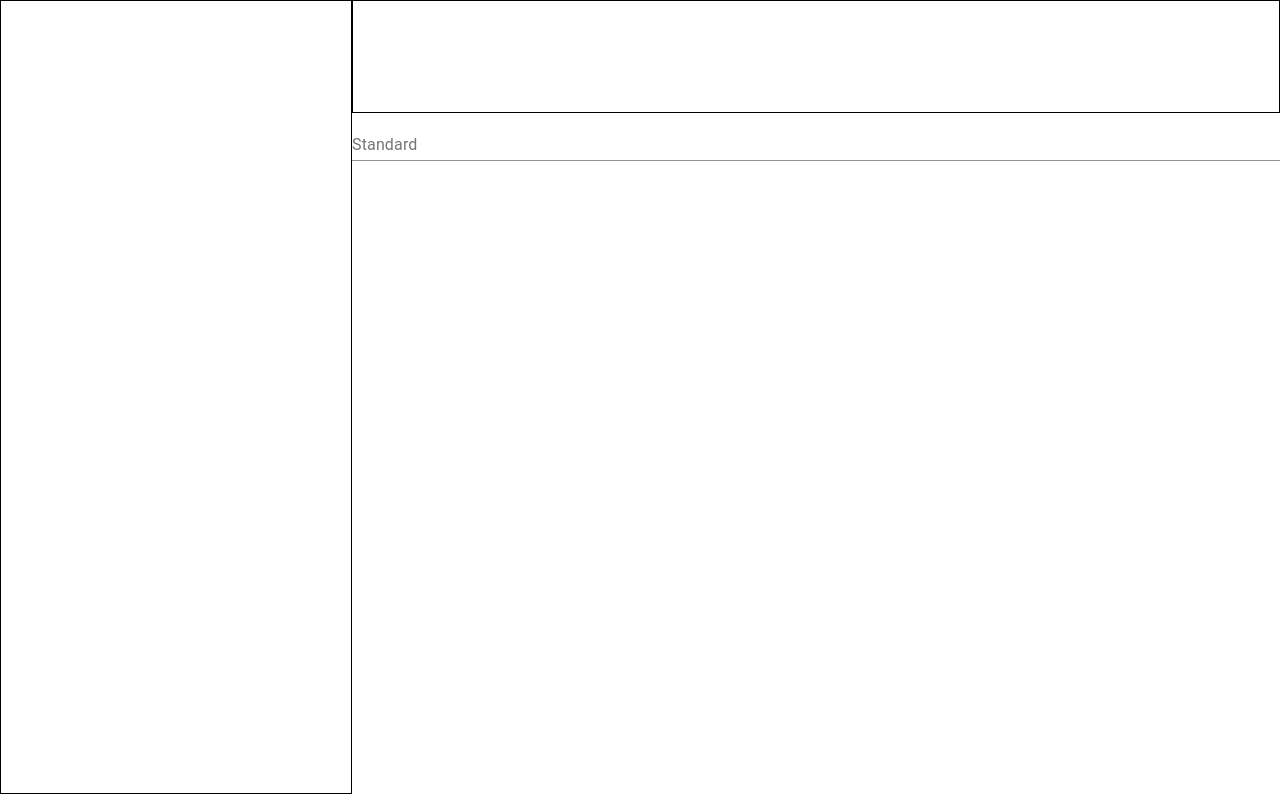
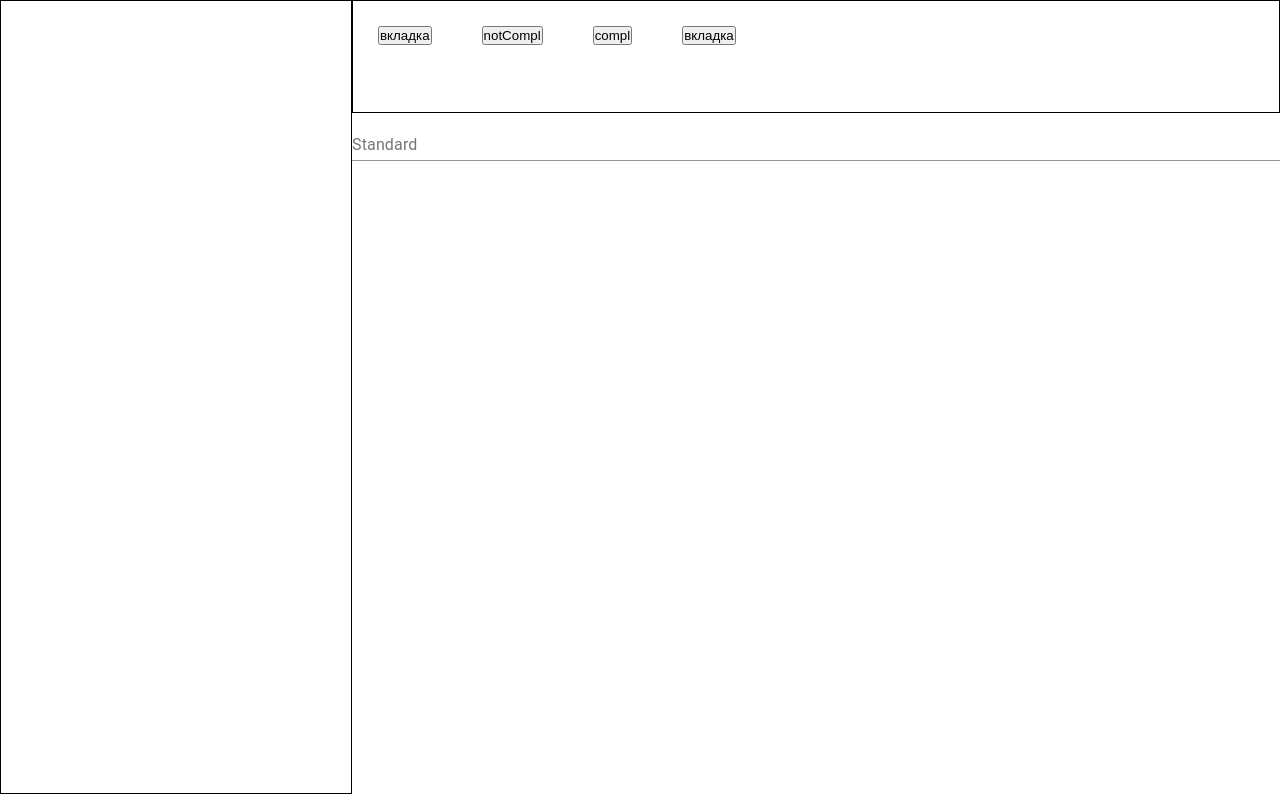
Before and after one commit to heffoo/ts-redux-dnd-todo, a React (Create React App) app: page / in a window 1280 px wide. Shown: the top 800 px of the page. Built offline with nearby package versions, Linux system fonts and the light colour scheme.

Commit message:
add filter and block dnd with it

```diff
--- a/src/App.scss
+++ b/src/App.scss
@@ -20,7 +20,7 @@
 .main-container {
   grid-area: 2 / 2 / 5 / 5;
 }
-.upper-tabs {
+.upper-tabs-container {
   grid-area: 1 / 2 / 2 / 6;
   border: 1px solid black;
 }
--- a/src/App.tsx
+++ b/src/App.tsx
@@ -7,22 +7,42 @@ import TextField from "@material-ui/core/TextField";
 import "./App.scss";
 import { useAppSelector } from "./store/store";
 import { Task } from "./components/Task";
+import { UpperTabs } from "./components/upper-tabs/upperTabs";
 
 function App() {
   const todos = useAppSelector((store) => store.app);
 
   const [value, setValue] = useState("");
-
+  const [taskState, setTaskState] = useState<string>("allTasks");
+  const [isFiltered, setFiltered] = useState<boolean>(false)
   const dispatch = useDispatch();
 
   useEffect(() => {
     localStorage.setItem("data", JSON.stringify(todos));
   }, [todos]);
 
-  console.log("23", todos);
+  const sortTasks = (a: TaskType, b: TaskType) => {
+    if (a.order < b.order) {
+      return 1;
+    } else {
+      return -1;
+    }
+  };
+
+  const showNotChecked = () => {};
+  const notCheckedTasks = todos.filter((task) => !task.completed);
+  const CheckedTasks = todos.filter((task) => task.completed);
+
+  let currentArray: any =
+    taskState === "allTasks"
+      ? todos
+      : taskState === "notCompleted"
+      ? notCheckedTasks
+      : taskState === "Completed" && CheckedTasks;
+
   return (
     <div className="App">
-      <div className="upper-tabs"></div>
+      <UpperTabs todos={todos} setFiltered={setFiltered} showNotChecked={showNotChecked} setTaskState={setTaskState} />
       <div className="side-pannel"></div>
       <div className="main-container">
         <form
@@ -44,8 +64,8 @@ function App() {
         <ul className="todo-list">
           <div className="block-scroll-wrapper">
             <div className="block-scroll">
-              {todos.map((todo: TaskType, index) => (
-                <Task key={todo.id} index={index} todo={todo} />
+              {currentArray.sort(sortTasks).map((todo: TaskType, index: number, todos: Array<TaskType>) => (
+                <Task key={todo.id} index={index} isFiltered={isFiltered} todo={todo} todos={todos} />
               ))}
             </div>
           </div>
--- a/src/action/actions.ts
+++ b/src/action/actions.ts
@@ -1,4 +1,4 @@
-import { AddTask, DelTask, ToggleTask, EditTask } from "../types/types";
+import {AddTask, DelTask, ToggleTask, EditTask, TaskType} from "../types/types";
 import * as consts from "../consts/consts";
 
 export const addTask = (text: string): AddTask => {
@@ -27,3 +27,8 @@ export const editTask = (id: string, value: string): EditTask => {
     value: value,
   };
 };
+
+export const setTasks = (tasks: Array<TaskType>) => ({
+  type: consts.SET_TASKS,
+  tasks
+})
--- a/src/components/Task.tsx
+++ b/src/components/Task.tsx
@@ -1,18 +1,22 @@
 import React, { FC, useState } from "react";
 import { useDispatch } from "react-redux";
 import { TaskType } from "../types/types";
-import { delTask, toggleTask, editTask } from "../action/actions";
+import { delTask, toggleTask, editTask, setTasks } from "../action/actions";
 import Checkbox from "@material-ui/core/Checkbox";
 import CloseIcon from "@material-ui/icons/Close";
 import SaveIcon from "@material-ui/icons/Save";
 import EditIcon from "@material-ui/icons/Edit";
 import "./Task.scss";
+
 interface Props {
   todo: TaskType;
   index: number;
+  todos: Array<TaskType>;
+  isFiltered: any;
 }
+let currentTask: TaskType | null = null;
 
-export const Task: FC<Props> = ({ todo }) => {
+export const Task: FC<Props> = ({ todo, todos, isFiltered }) => {
   const [isEditMode, setEditMode] = useState<boolean>(false);
 
   const dispatch = useDispatch();
@@ -33,8 +37,46 @@ export const Task: FC<Props> = ({ todo }) => {
     }
   };
 
+  const onDragStartHandler = (e: any, todo: TaskType) => {
+    currentTask = todo;
+  };
+
+  const onDragEndHandler = (e: any) => {
+    e.target.style.transition = "0.3s";
+    e.target.style.background = "white";
+  };
+
+  const onDragOverHandler = (e: any) => {
+    e.preventDefault();
+    e.target.style.background = "lightgray";
+  };
+
+  const onDropHandler = (e: any, todo: any) => {
+    e.preventDefault();
+    const todoMapped = todos.map((c: TaskType) => {
+      if (c.id === todo.id) {
+        return { ...c, order: currentTask?.order };
+      }
+      if (c.id === currentTask?.id) {
+        return { ...c, order: todo.order };
+      }
+      return c;
+    });
+
+    dispatch(setTasks(todoMapped));
+    e.target.style.background = "white";
+  };
+
   return (
-    <li className="one-task">
+    <li
+      className="one-task"
+      draggable={!isFiltered}
+      onDragStart={(e) => onDragStartHandler(e, todo)}
+      onDragLeave={(e) => onDragEndHandler(e)}
+      onDragEnd={(e) => onDragEndHandler(e)}
+      onDragOver={(e) => onDragOverHandler(e)}
+      onDrop={(e) => onDropHandler(e, todo)}
+    >
       <div className="task-title">
         <Checkbox
           color="primary"
@@ -48,7 +90,7 @@ export const Task: FC<Props> = ({ todo }) => {
           <input
             type="text"
             className="editTaskInput"
-            defaultValue={todo.title}
+            defaultValue={todo.title.trim()}
             onKeyPress={(e) => e.key === "Enter" && editFunc(todo.id)}
           />
         )}
--- /dev/null
+++ b/src/components/upper-tabs/upperTabs.scss
@@ -0,0 +1,7 @@
+.upper-buttons {
+    display: flex;
+}
+
+.upper-button {
+    margin: 25px;
+}
--- /dev/null
+++ b/src/components/upper-tabs/upperTabs.tsx
@@ -0,0 +1,36 @@
+import React, { FC } from "react";
+import { TaskType } from "../../types/types";
+
+import "./upperTabs.scss";
+
+interface Props {
+  todos: Array<TaskType>;
+  showNotChecked: any;
+  setTaskState: any;
+  setFiltered: any;
+}
+export const UpperTabs: FC<Props> = ({ todos, showNotChecked, setTaskState, setFiltered }) => {
+  const showAll = (value: string) => {
+    setTaskState(value);
+    if (value === "allTasks") {
+      setFiltered(false);
+    } else setFiltered(true);
+  };
+
+  return (
+    <div className="upper-tabs-container">
+      <div className="upper-buttons">
+        <button className="upper-button" onClick={() => showAll("allTasks")}>
+          вкладка
+        </button>
+        <button className="upper-button" onClick={() => showAll("notCompleted")}>
+          notCompl
+        </button>
+        <button className="upper-button" onClick={() => showAll("Completed")}>
+          compl
+        </button>
+        <button className="upper-button">вкладка</button>
+      </div>
+    </div>
+  );
+};
--- a/src/consts/consts.ts
+++ b/src/consts/consts.ts
@@ -5,3 +5,5 @@ export const DEL_TASK = "DEL_TASK";
 export const TOGGLE_TASK = "TOGGLE_TASK";
 
 export const EDIT_TASK = "EDIT_TASK";
+
+export const SET_TASKS = "SET_TASKS";
--- a/src/reducers/reducer.ts
+++ b/src/reducers/reducer.ts
@@ -8,7 +8,7 @@ const InitialState: TaskType[] = JSON.parse(localStorage.getItem("data") as stri
 export default function appReducer(state = InitialState, action: ActionTypes): TaskType[] {
   switch (action.type) {
     case consts.ADD_TASK: {
-      return [{ title: action.text, completed: false, id: uuidv4() }, ...state];
+      return [{ title: action.text, completed: false, id: uuidv4(), order: state.length + 1 }, ...state];
     }
     case consts.DEL_TASK: {
       return [...state.filter((task) => task.id !== action.id)];
@@ -20,6 +20,9 @@ export default function appReducer(state = InitialState, action: ActionTypes): T
       console.log(action.value.length);
       return state.map((task) => (task.id === action.id ? { ...task, title: action.value } : task));
     }
+    case consts.SET_TASKS: {
+      return action.tasks;
+    }
     default:
       return state;
   }
```
Also changed, not shown: src/types/types.ts (+13 -5 lines).
